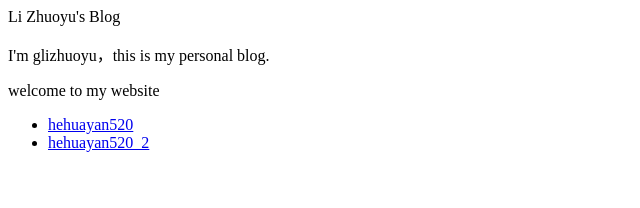
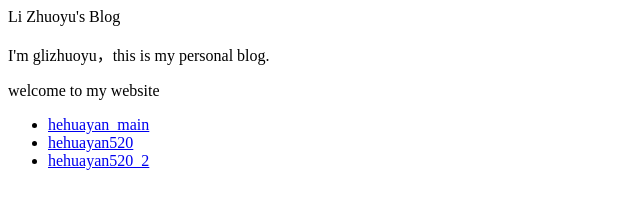
Before and after one commit to glizhuoyu/glizhuoyu.github.io, a plain HTML site: page index.html in a window 1280 px wide. Shown: the whole page, without its empty margins (0-640 px from the left). Drawn offline with Linux system fonts and the light colour scheme.

Commit message:
Update index.html
add new page

```diff
--- a/index.html
+++ b/index.html
@@ -3,6 +3,7 @@
 <p>welcome to my website</p>
 
 <ul>
+  <li> <a href="hehuayan520/hehuayan_main/index.html">hehuayan_main</a> </li>
   <li> <a href="hehuayan520/hehuayan_pic.html">hehuayan520</a> </li>
   <li> <a href="hehuayan520/hehuayan_chunse.html">hehuayan520_2</a> </li>
 </ul>
```
